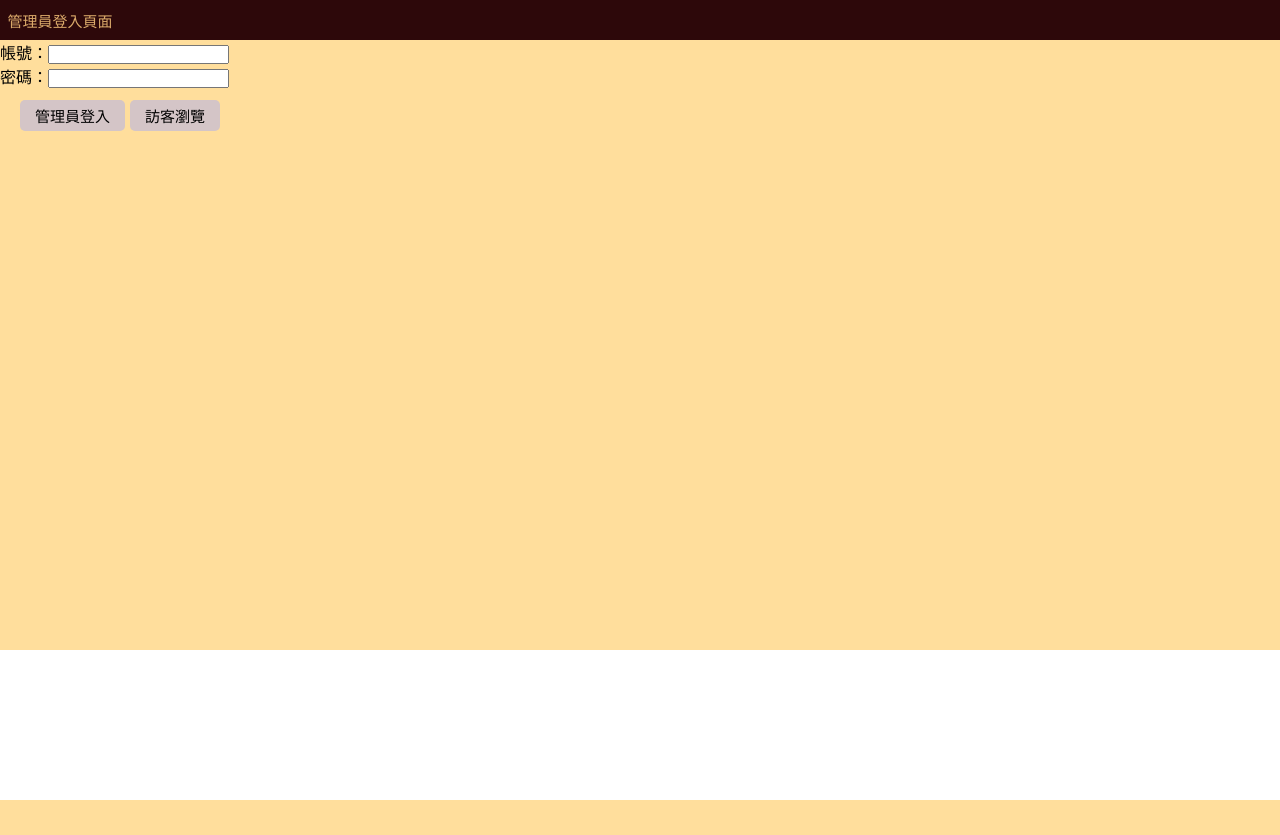
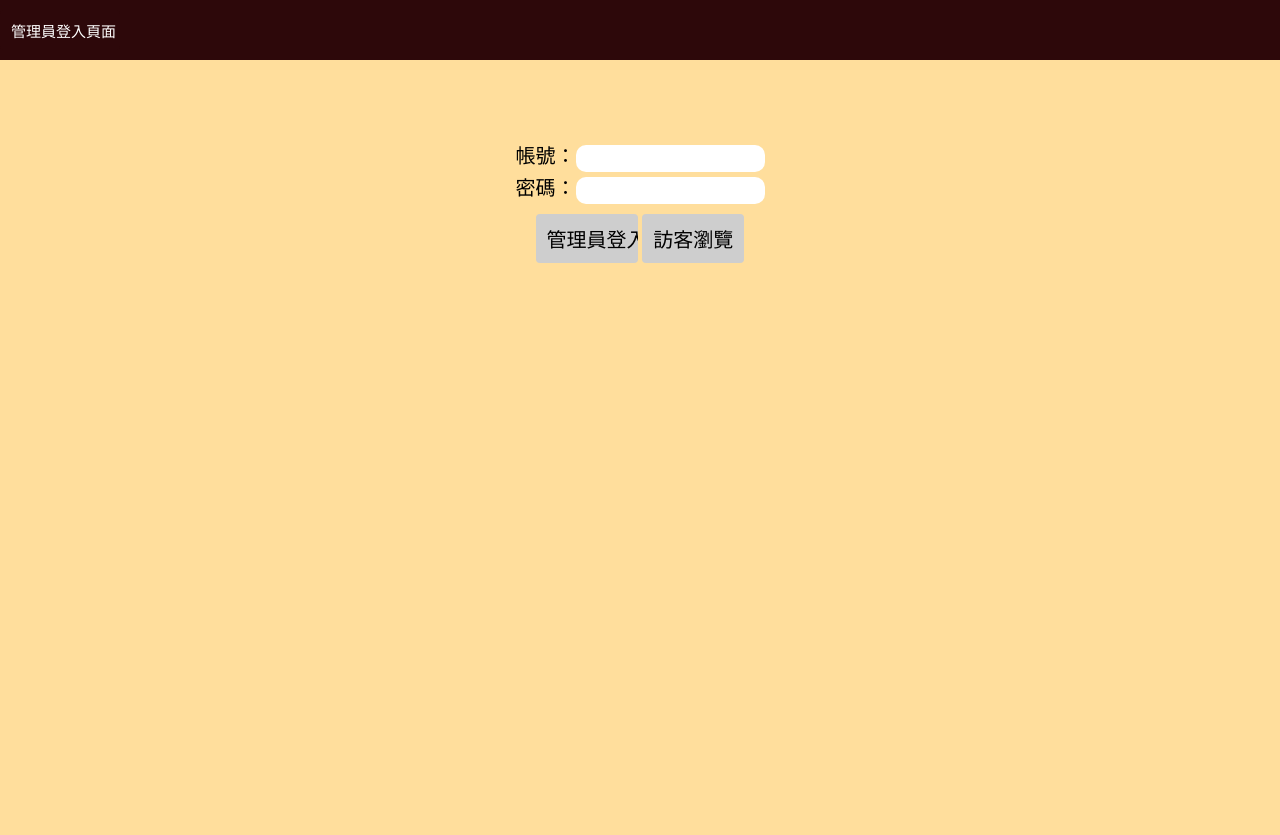
Before and after one commit to mark90645/welovejenny, a PHP site: page /manager_login_page.php in a window 1280 px wide. Before the commit the page ends 800 px from the top, so only its background shows below. Run offline with PHP 8.4, Linux system fonts and the light colour scheme.

Commit message:
管理者登入頁面

```diff
--- a/CSS/manager_login_page.css
+++ b/CSS/manager_login_page.css
@@ -14,12 +14,67 @@
     color: #DCAB6B;
 }
 
-#log_in_bt{
+
+/* #log_in_bt{
     top: 100px;
     left: 20px;
+    align-items: center;
+    text-align: center;
+    justify-content: center;
+    margin-top:100px;
+    margin-left:600px;
 }
 
 #back_bt{
     top: 100px;
     left: 130px;
+    align-items: center;
+    text-align: center;
+    justify-content: center;
+    margin-top:100px;
+    margin-left:600px;
+} */
+
+#the_back_4{
+    align-items: center;
+    text-align: center;
+    justify-content: center;
+    padding-top: 80px;
 }
+
+input[type=submit] {
+    width: 8%;
+    background-color: #cecece;
+    color: rgb(0, 0, 0);
+    padding: 10px 11px;
+    margin: 10px 0;
+    border: none;
+    border-radius: 4px;
+    cursor: pointer;
+    font-size: 20px;
+  }
+  input[type=button] {
+    width: 8%;
+    background-color: #cecece;
+    color: rgb(0, 0, 0);
+    padding: 10px 11px;
+    margin: 10px 0;
+    border: none;
+    border-radius: 4px;
+    cursor: pointer;
+    font-size: 20px;
+  }
+
+.input_bar{
+    font-size: 20px;
+}
+input[type=text]{
+    border-radius: 10px;
+    border-style: none;
+    padding: 6px;
+}
+input[type=password]{
+    border-radius: 10px;
+    border-style: none;
+    padding: 6px;
+}
--- a/manager_login_page.php
+++ b/manager_login_page.php
@@ -10,7 +10,7 @@
         <div class = "background" >
             <div class = "backstage" >
             <div class = "head">
-                    <input class = "redirect" id = "manager_login_part" type="button" value="管理員登入頁面" onclick = "location.href = 'change_password.php'">
+                    <input class = "redirect" id = "manager_login_part" type="button" value="管理員登入頁面">
                 </div>
                 <div id = "the_back_4">
                     <form method="post" action="manager_log_procedure.php">
@@ -18,8 +18,8 @@
                         帳號：<input type="text" name="manager_account"></p>
                     <p class = "input_bar">
                         密碼：<input type="password" name="password"></p>
-                    <input class = "bt" id = "log_in_bt" type="submit" value="管理員登入" name = "submit">
-                    <input class = "bt" id = "back_bt" type="button" value="訪客瀏覽" onclick = "location.href = 'index.php'">
+                    <input class = "bt1" id = "log_in_bt" type="submit" value="管理員登入" name = "submit">
+                    <input class = "bt2" id = "back_bt" type="button" value="訪客瀏覽" onclick = "location.href = 'index.php'">
                     </form>
                 </div>
             </div>
```
